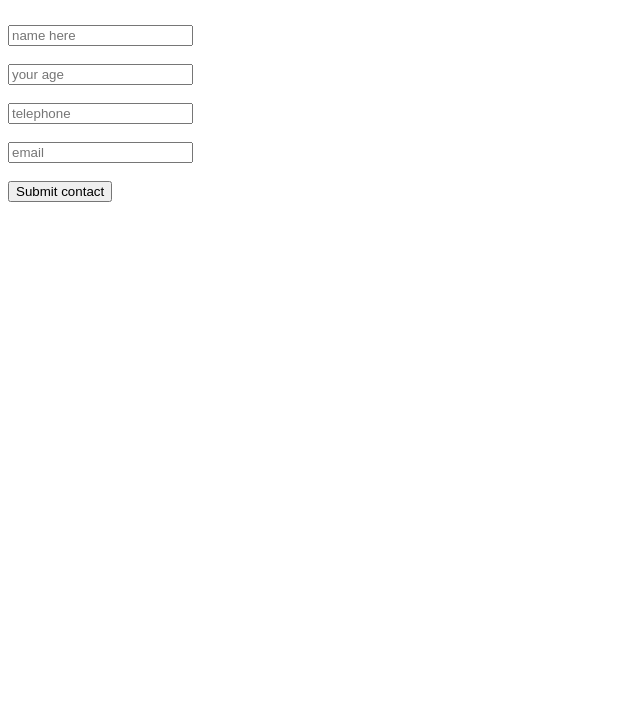
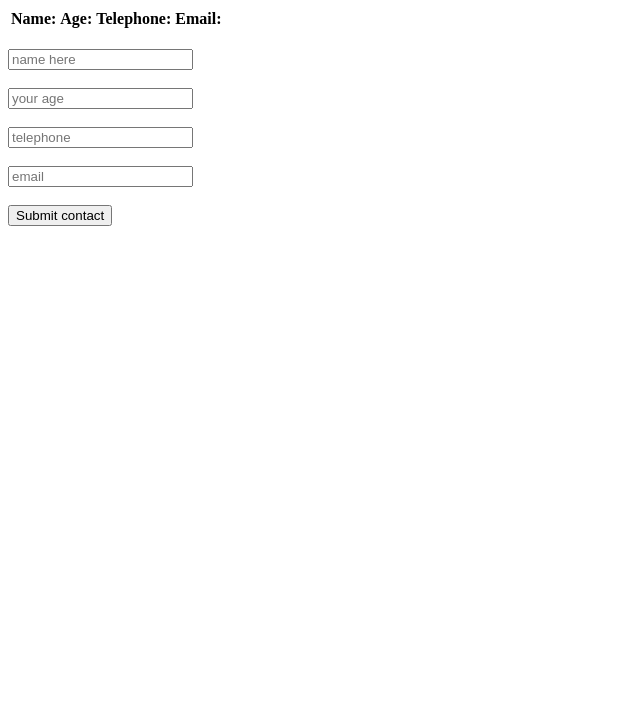
Before and after one commit to MattiasSimonsson/address-book-Js, a plain HTML site: page index.html in a window 1280 px wide. Shown: the part 73-800 px from the top of the page, without its empty margins (0-640 px from the left). Drawn offline with Linux system fonts and the light colour scheme.

Commit message:
fix unnecessary code

```diff
--- a/index.html
+++ b/index.html
@@ -10,7 +10,7 @@
   <body>
     <h1>add a new contact</h1>
     <div class="wrapper">
-      <table id="table">
+      <table>
         <thead>
           <tr>
             <th>Name:</th>
@@ -18,7 +18,6 @@
             <th>Telephone:</th>
             <th>Email:</th>
           </tr>
-
         </thead>
         <tbody>
 
--- a/styles.css
+++ b/styles.css
@@ -1,3 +1,2 @@
-#table {
-  display: none;
+table {
 }
```
